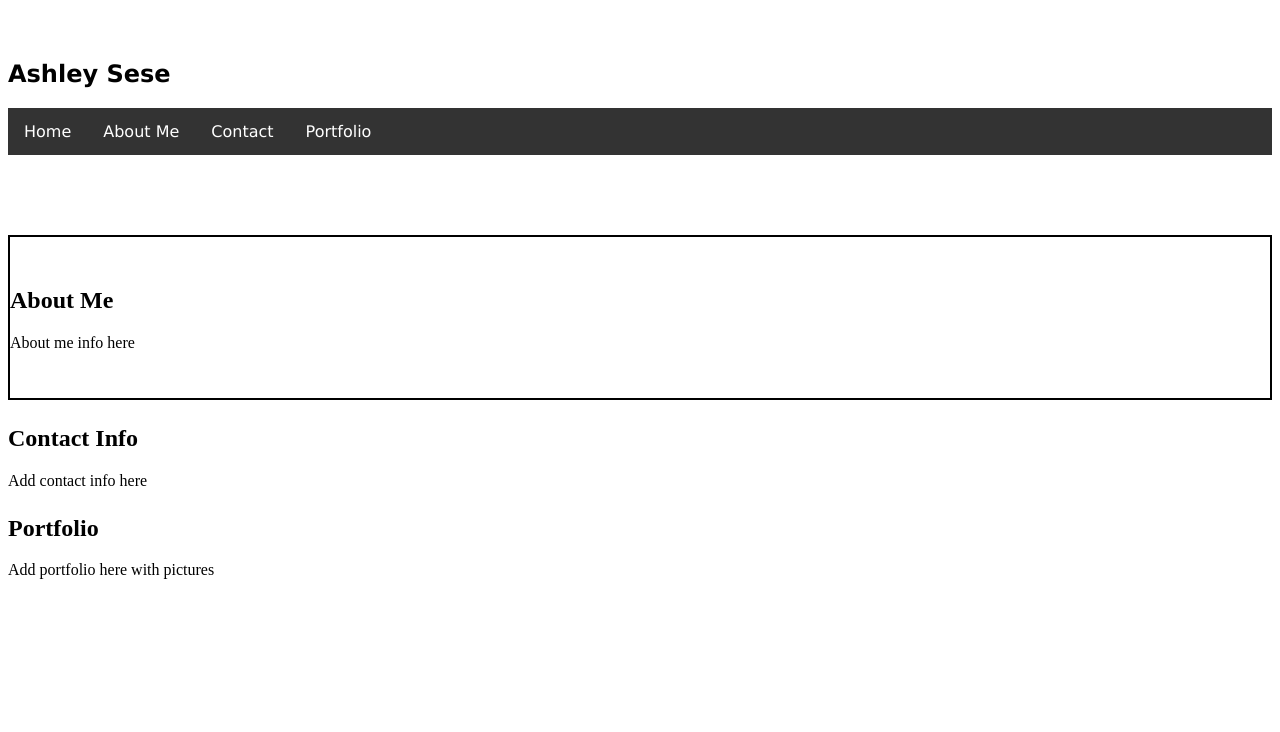
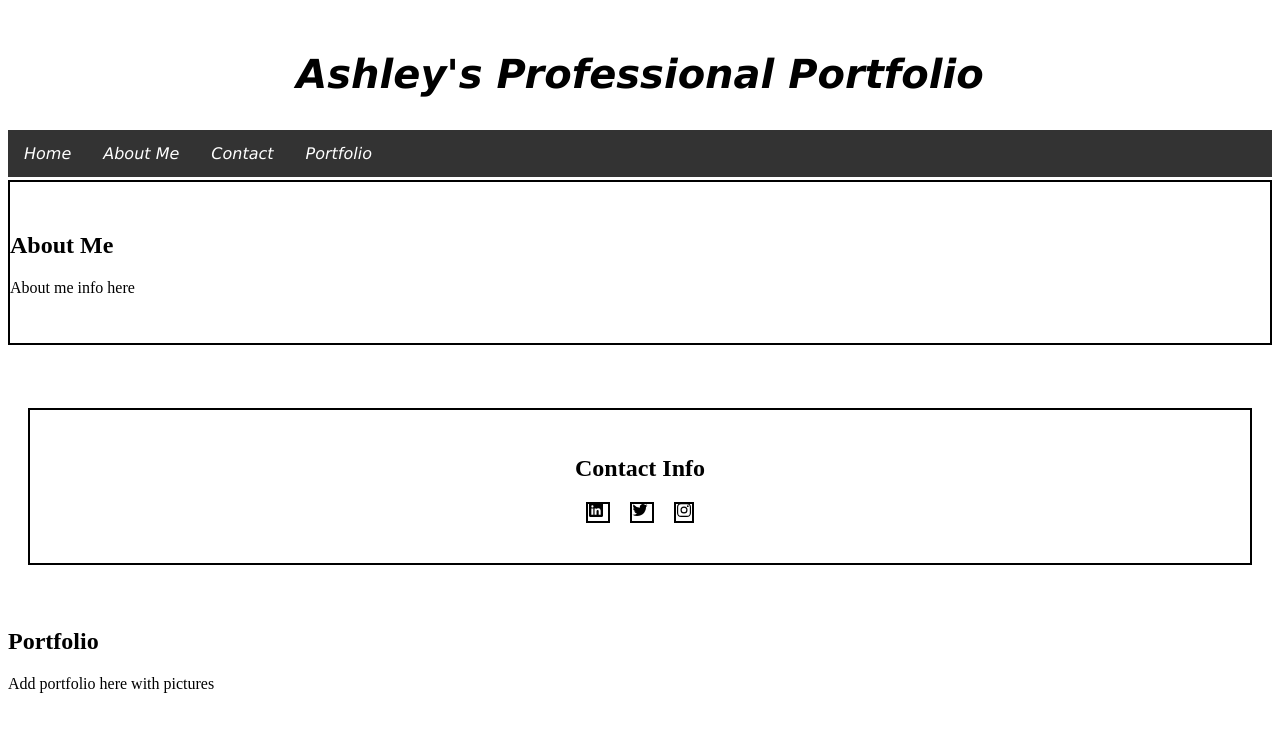
Before and after one commit to ashrean/hw2-ProfessionalPortfolio, a plain HTML site: page index.html in a window 1280 px wide. Drawn offline with nearby package versions, Linux system fonts and the light colour scheme.

Commit message:
Added contact/social media icons

```diff
--- a/assets/styles.css
+++ b/assets/styles.css
@@ -12,46 +12,89 @@ section {
     margin: 25px 0px;
 }
 
+header h1{
+    font-size: 40px;
+    font-style: oblique;
+}
 .header {
-    padding-top: 15px;
-    margin-bottom: 15px;
-    font-family: Verdana, Geneva, Tahoma, sans-serif;
+    padding-top: 10px;
+    margin-top: 5px;
+    margin-bottom: 3px;
     background-color: #ffffff;
     color: black;
-    /* border: 2px solid black; */
+    text-align: center;
+    font-size:medium;
+    font-family:'Lucida Sans', 'Lucida Sans Regular', 'Lucida Grande', 'Lucida Sans Unicode', Geneva, Verdana, sans-serif;
+    font-style: oblique;
 }
 
 .me{
-    margin-top: 80px;
+    margin-top: 0;
     padding-top: 30px;
     padding-bottom: 30px;
     background-color:  #ffffff;
-    border: 2px solid black;
+
 }
 
 
-ul {
+ ul {
     list-style-type: none;
     margin: 0;
     padding: 0;
     overflow: hidden;
     background-color: #333;
+
   }
 
   li {
     float: left;
+
   }
 
   li a {
     display: block;
     color: white;
-    text-align: center;
     padding: 14px 16px;
     text-decoration: none;
+    text-align: center;
+
   }
 
-  /* Change the link color to #111 (black) on hover */
+
   li a:hover {
     background-color: rgb(242, 220, 220);
     color: black;
+
   }
+
+.me{
+    border: 2px solid black;
+    text-align: left;
+}
+
+
+
+section.info {
+    margin: 20px;
+    padding: 25px 10px;
+}
+
+  .info{
+    border: 2px solid black;
+    text-align: center;
+    margin: 10px 50px;
+  }
+
+  .contact-icons{
+    color: black;
+    border: 2px solid black;
+    margin: 0 10px;
+    transition: color 0.2s;
+    text-decoration: none;
+
+  }
+
+  .contact-icons:hover{
+    background-color: rgb(242, 220, 220);
+    color:black
+  }
--- a/index.html
+++ b/index.html
@@ -10,12 +10,12 @@
 <body>
     <header>
         <section class="header">
-             <h1> Ashley Sese </h1>
+             <h1> Ashley's Professional Portfolio </h1>
              <ul>
-              <li> <a href=""> Home</a></li>
-              <li> <a href=""> About Me</a></li>
-              <li> <a href=""> Contact</a></li>
-              <li> <a href=""> Portfolio</a></li>
+              <li> <a href="#home-page"> Home</a></li>
+              <li> <a href="#about-me-section"> About Me</a></li>
+              <li> <a href="#contact-me-section"> Contact</a></li>
+              <li> <a href="#portfolio-section"> Portfolio</a></li>
              </ul>
 
         </section>
@@ -26,12 +26,36 @@
             <h1> About Me</h1>
             <p> About me info here </p>
         </section>
+        <br>
 
         <section class="info">
-            <!-- Add contact links and icons -->
             <h1> Contact Info </h1>
-            <p> Add contact info here </p>
+            <p>
+                <!-- Linkedin -->
+                <a class="contact-icons" href="https://www.linkedin.com/in/ashleyrean/" target="_blank">
+                    <ion-icon name="logo-linkedin"></ion-icon>
+                </a>
+                <script type="module" src="https://unpkg.com/ionicons@5.5.2/dist/ionicons/ionicons.esm.js"></script>
+                <script nomodule src="https://unpkg.com/ionicons@5.5.2/dist/ionicons/ionicons.js"></script>
+
+                <!-- Twitter -->
+                <a class="contact-icons" href="https://twitter.com/wtfashleetah" target="_blank">
+                    <ion-icon name="logo-twitter"></ion-icon>
+                </a>
+                <script type="module" src="https://unpkg.com/ionicons@5.5.2/dist/ionicons/ionicons.esm.js"></script>
+                <script nomodule src="https://unpkg.com/ionicons@5.5.2/dist/ionicons/ionicons.js"></script>
+
+                <!-- Instagram -->
+                <a class="contact-icons" href="https://www.instagram.com/ashleyrean/" target="_blank">
+                    <ion-icon name="logo-instagram"></ion-icon>
+                </a>
+                <script type="module" src="https://unpkg.com/ionicons@5.5.2/dist/ionicons/ionicons.esm.js"></script>
+                <script nomodule src="https://unpkg.com/ionicons@5.5.2/dist/ionicons/ionicons.js"></script>
+
+            </p>
+            </section>
         </section>
+            <br>
 
         <section class="portfolio">
             <!-- Add pictures and make it hover so when the mouse
```
